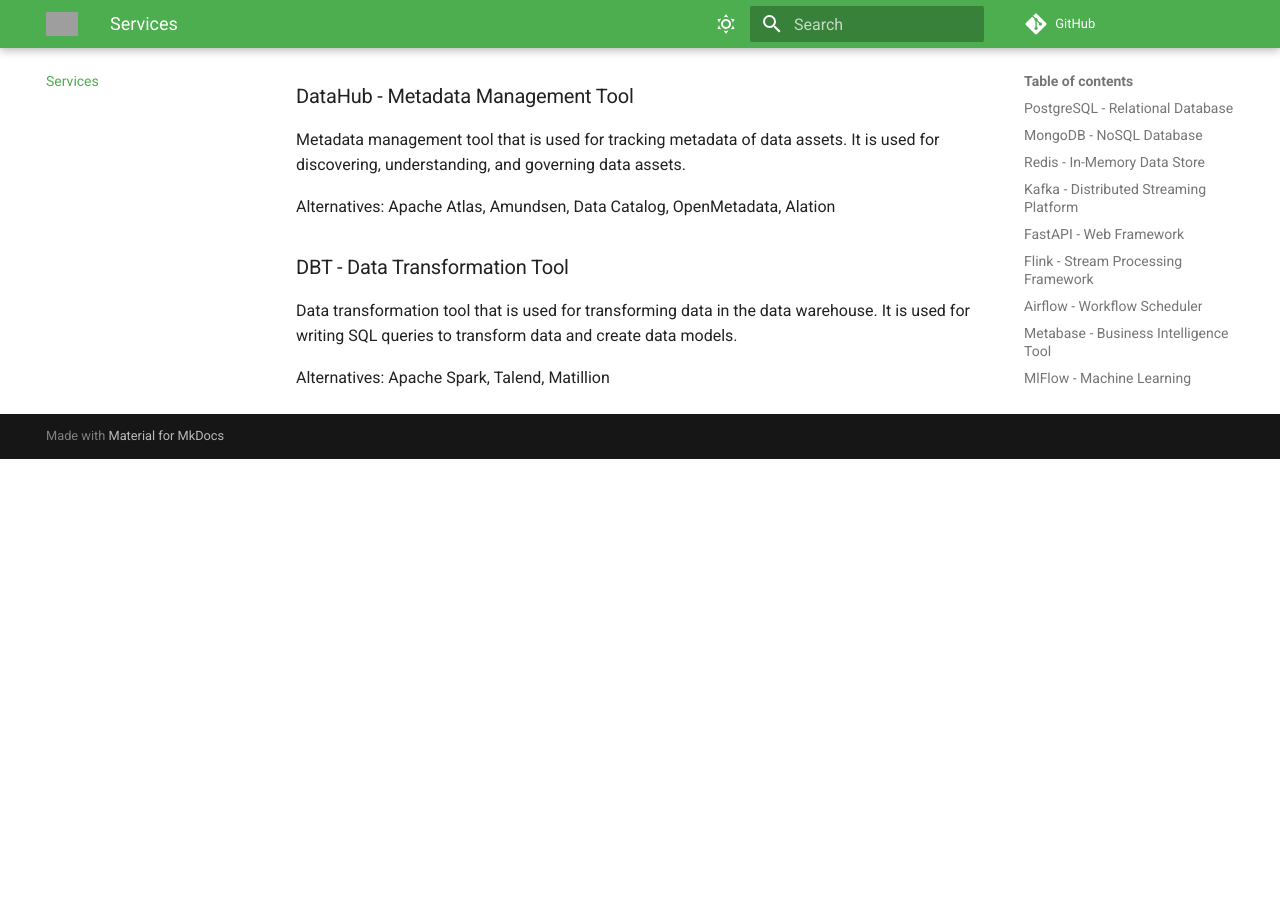
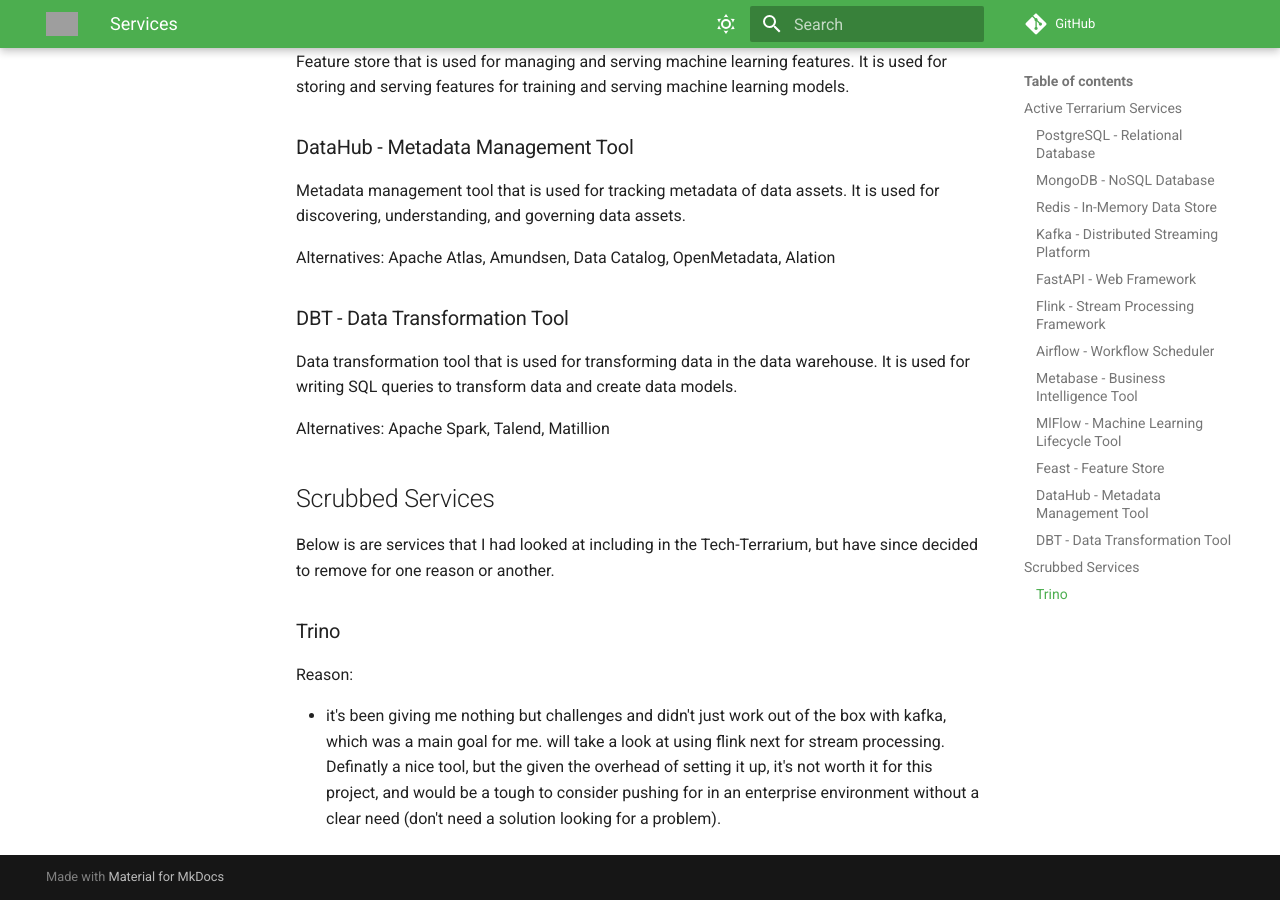
Before and after one commit to Foehammer82/tech-terrarium, an MkDocs documentation site: the page built from docs/services.md, in a window 1280 px wide and 900 px high, scrolled down 1797 px. Built offline with MkDocs 1.6.1 and Material for MkDocs 9.7.7, drawn with Linux system fonts in a browser that asks for light colours; comment, search, counter and statistics services are not loaded; before the commit the page ends 2256 px from its top, so only the background shows below that; some of the changed text lies outside the part shown; grey boxes are pictures that could not be loaded.

```diff
--- a/docs/services.md
+++ b/docs/services.md
@@ -1,4 +1,6 @@
 # Services
+
+## Active Terrarium Services
 
 ### PostgreSQL - Relational Database
 
@@ -78,3 +80,17 @@ Data transformation tool that is used for transforming data in the data warehous
 to transform data and create data models.
 
 Alternatives: Apache Spark, Talend, Matillion
+
+## Scrubbed Services
+
+Below is are services that I had looked at including in the Tech-Terrarium, but have since decided to remove for one
+reason or another.
+
+### Trino
+
+Reason:
+
+- it's been giving me nothing but challenges and didn't just work out of the box with kafka, which was a
+  main goal for me. will take a look at using flink next for stream processing. Definatly a nice tool, but the
+  given the overhead of setting it up, it's not worth it for this project, and would be a tough to consider
+  pushing for in an enterprise environment without a clear need (don't need a solution looking for a problem).
--- a/mkdocs.yml
+++ b/mkdocs.yml
@@ -1,6 +1,9 @@
 site_name: Foehammer's Tech-Terrarium Docs
 site_url: http://localhost:8089
 repo_url: https://github.com/Foehammer82/tech-terrarium
+
+nav:
+  - Home: '../'
 
 theme:
   name: material
```
Also changed, not shown: README.md (renamed from doc/README.md, +4 -35 lines), docs/README.md (added, +54 -0 lines), docs/index.md (deleted, +0 -33 lines), 1 other file.
